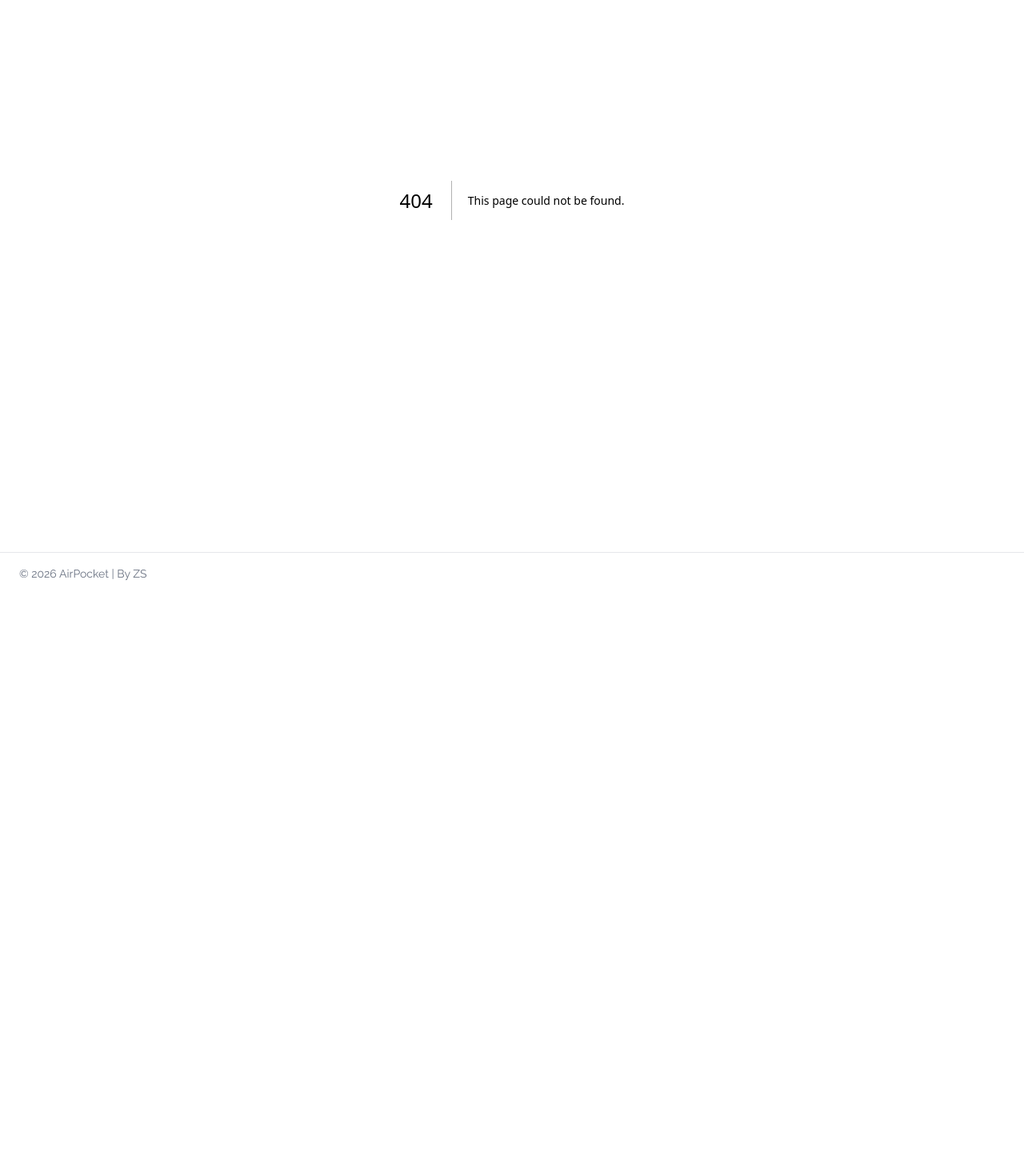
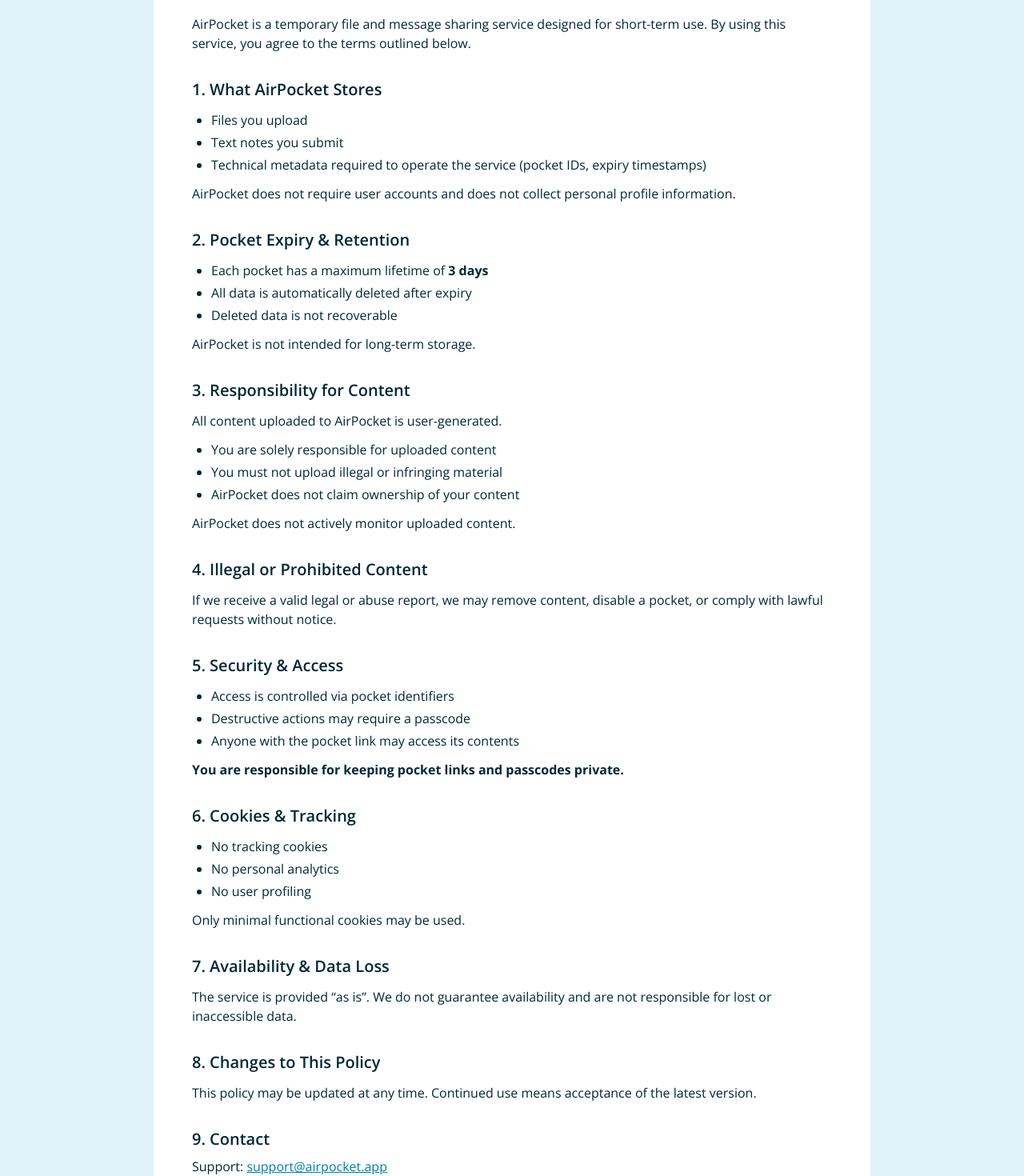
Before and after one commit to szorawar2/airpocket, a Next.js app: page /policy in a window 1280 px wide. Before the commit this address had no page. Shown: the part 280-1750 px from the top of the page at 80% size. Before the commit the page ends 1051 px from the top, so only its background shows below. Built offline with nearby package versions, Linux system fonts and the light colour scheme.

Commit message:
Build errors fixed

```diff
--- a/app/pocket/[instanceHash]/ClientPage.tsx
+++ b/app/pocket/[instanceHash]/ClientPage.tsx
@@ -219,10 +219,12 @@
   const [expiresIn, setExpiresIn] = useState<number>(30);
   const [loading, setLoading] = useState(false);
 
+  const [error, setError] = useState<string | null>(null);
+
   async function extendPocket() {
     setLoading(true);
 
-    await fetch("/api/pocket/extend", {
+    const res = await fetch("/api/pocket/extend", {
       method: "POST",
       headers: { "Content-Type": "application/json" },
       body: JSON.stringify({
@@ -230,6 +232,14 @@
         expiresIn: expiresIn,
       }),
     });
+
+    const data = await res.json();
+
+    if (!res.ok) {
+      setError(data.error || "Failed to extend pocket");
+      setLoading(false);
+      return;
+    }
 
     setLoading(false);
     onClose();
@@ -245,6 +255,7 @@
         </p>
 
         <div>
+          {error && <p className="text-col4 font-mono pb-1">{error}</p>}
           <select
             value={expiresIn}
             onChange={(e) => setExpiresIn(Number(e.target.value))}
--- a/app/pocket/[instanceHash]/page.tsx
+++ b/app/pocket/[instanceHash]/page.tsx
@@ -1,13 +1,12 @@
+import { use } from "react";
 import { notFound } from "next/navigation";
 import { getPocket } from "@/app/api/lib/pocket";
 import ClientPage from "./ClientPage";
 
-export default async function PocketPage({
-  params,
-}: {
-  params: { instanceHash: string } | Promise<{ instanceHash: string }>;
-}) {
-  const { instanceHash } = await params;
+type tParams = Promise<{ instanceHash: string }>;
+
+export default async function PocketPage(props: { params: tParams }) {
+  const { instanceHash } = await props.params;
 
   const pocket = await getPocket(instanceHash);
   if (!pocket) notFound();
--- /dev/null
+++ b/app/policy/page.tsx
@@ -0,0 +1,119 @@
+export default function PolicyPage() {
+  return (
+    <div className="mx-auto max-w-4xl px-6 py-12 space-y-8 text-col4 font-[Open_Sans] bg-background rounded-xl px-12">
+      <h1 className="text-3xl font-semibold">Privacy Policy & Terms of Use</h1>
+      <p className="text-sm text-gray-500">
+        Last updated: 2026-02-01
+        {/* {new Date().toLocaleDateString()} */}
+      </p>
+
+      <section className="space-y-4">
+        <p>
+          AirPocket is a temporary file and message sharing service designed for
+          short-term use. By using this service, you agree to the terms outlined
+          below.
+        </p>
+      </section>
+
+      <section className="space-y-3">
+        <h2 className="text-xl font-semibold">1. What AirPocket Stores</h2>
+        <ul className="list-disc pl-6 space-y-1">
+          <li>Files you upload</li>
+          <li>Text notes you submit</li>
+          <li>
+            Technical metadata required to operate the service (pocket IDs,
+            expiry timestamps)
+          </li>
+        </ul>
+        <p>
+          AirPocket does not require user accounts and does not collect personal
+          profile information.
+        </p>
+      </section>
+
+      <section className="space-y-3">
+        <h2 className="text-xl font-semibold">2. Pocket Expiry & Retention</h2>
+        <ul className="list-disc pl-6 space-y-1">
+          <li>
+            Each pocket has a maximum lifetime of <strong>3 days</strong>
+          </li>
+          <li>All data is automatically deleted after expiry</li>
+          <li>Deleted data is not recoverable</li>
+        </ul>
+        <p>AirPocket is not intended for long-term storage.</p>
+      </section>
+
+      <section className="space-y-3">
+        <h2 className="text-xl font-semibold">3. Responsibility for Content</h2>
+        <p>All content uploaded to AirPocket is user-generated.</p>
+        <ul className="list-disc pl-6 space-y-1">
+          <li>You are solely responsible for uploaded content</li>
+          <li>You must not upload illegal or infringing material</li>
+          <li>AirPocket does not claim ownership of your content</li>
+        </ul>
+        <p>AirPocket does not actively monitor uploaded content.</p>
+      </section>
+
+      <section className="space-y-3">
+        <h2 className="text-xl font-semibold">
+          4. Illegal or Prohibited Content
+        </h2>
+        <p>
+          If we receive a valid legal or abuse report, we may remove content,
+          disable a pocket, or comply with lawful requests without notice.
+        </p>
+      </section>
+
+      <section className="space-y-3">
+        <h2 className="text-xl font-semibold">5. Security & Access</h2>
+        <ul className="list-disc pl-6 space-y-1">
+          <li>Access is controlled via pocket identifiers</li>
+          <li>Destructive actions may require a passcode</li>
+          <li>Anyone with the pocket link may access its contents</li>
+        </ul>
+        <p className="font-bold">
+          You are responsible for keeping pocket links and passcodes private.
+        </p>
+      </section>
+
+      <section className="space-y-3">
+        <h2 className="text-xl font-semibold">6. Cookies & Tracking</h2>
+        <ul className="list-disc pl-6 space-y-1">
+          <li>No tracking cookies</li>
+          <li>No personal analytics</li>
+          <li>No user profiling</li>
+        </ul>
+        <p>Only minimal functional cookies may be used.</p>
+      </section>
+
+      <section className="space-y-3">
+        <h2 className="text-xl font-semibold">7. Availability & Data Loss</h2>
+        <p>
+          The service is provided “as is”. We do not guarantee availability and
+          are not responsible for lost or inaccessible data.
+        </p>
+      </section>
+
+      <section className="space-y-3">
+        <h2 className="text-xl font-semibold">8. Changes to This Policy</h2>
+        <p>
+          This policy may be updated at any time. Continued use means acceptance
+          of the latest version.
+        </p>
+      </section>
+
+      <section className="space-y-2">
+        <h2 className="text-xl font-semibold">9. Contact</h2>
+        <p>
+          Support:{" "}
+          <a
+            href="mailto:support@airpocket.app"
+            className="text-col2 underline"
+          >
+            support@airpocket.app
+          </a>
+        </p>
+      </section>
+    </div>
+  );
+}
--- a/app/q/[qrId]/page.tsx
+++ b/app/q/[qrId]/page.tsx
@@ -1,12 +1,10 @@
 import { redirect, notFound } from "next/navigation";
 import { pool } from "@/app/api/lib/db";
 
-export default async function QrRedirectPage({
-  params,
-}: {
-  params: { qrId: string };
-}) {
-  const { qrId } = await params;
+type tParams = Promise<{ qrId: string }>;
+
+export default async function QrRedirectPage(props: { params: tParams }) {
+  const { qrId } = await props.params;
 
   const { rows } = await pool.query(
     `
--- a/components/layout/footer.tsx
+++ b/components/layout/footer.tsx
@@ -1,9 +1,24 @@
+import Link from "next/link";
+
 export default function Footer() {
   return (
-    <footer className="w-full flex justify-center">
-      <div className="w-full max-w-[1420px] border-t border-gray-200 mt-10">
-        <div className=" max-w-6xl h-20 px-6 py-4 text-sm text-gray-500">
-          © {new Date().getFullYear()} AirPocket | By ZS
+    <footer className="w-full border-t border-gray-200 mt-10">
+      <div className="mx-auto max-w-[1420px] px-6 h-20 flex items-center justify-between text-sm text-gray-500">
+        {/* Left */}
+        <div>© {new Date().getFullYear()} AirPocket · By ZS</div>
+
+        {/* Right */}
+        <div className="flex items-center gap-4">
+          <a
+            href="mailto:support@airpocket.app"
+            className="hover:text-col2 hover:underline"
+          >
+            support@airpocket.app
+          </a>
+
+          <Link href="/policy" className="hover:text-col2 hover:underline">
+            Policy
+          </Link>
         </div>
       </div>
     </footer>
--- a/package.json
+++ b/package.json
@@ -6,7 +6,7 @@
   "scripts": {
     "dev": "next dev --webpack",
     "dev:server": "ts-node server/index.ts",
-    "build": "next build",
+    "build": "next build --webpack",
     "start": "next start",
     "lint": "eslint"
   },
```
Also changed, not shown: 1 other file (tests, documents, lock files or other folders).
